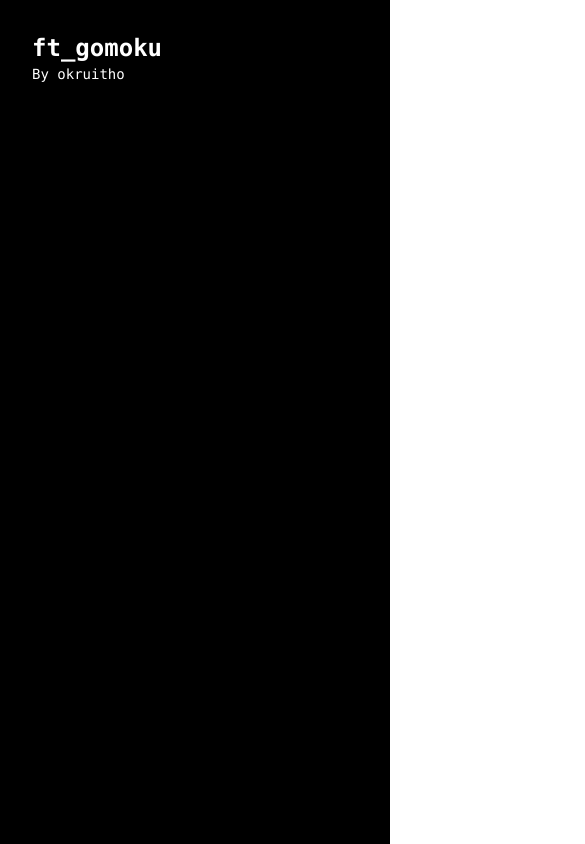
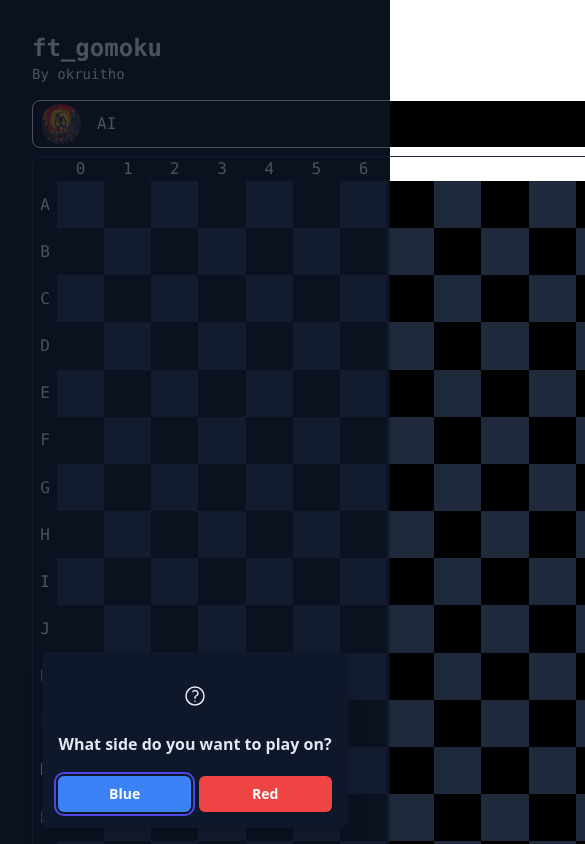
Before and after one commit to Alpha1337k/ft_gomoku, a Vue app in the folder frontend/: page /bot in a window 390 px wide. Shown: the top 844 px of the page, 585 px wide, since content can reach past the window. Built offline with nearby package versions, Linux system fonts and the light colour scheme; no server answers.

Commit message:
Feat: first start at bot screen

```diff
--- /dev/null
+++ b/frontend/src/components/ChooseSideModal.vue
@@ -0,0 +1,69 @@
+<template>
+	<TransitionRoot as="template" :show="open">
+		<Dialog as="div" class="relative z-10">
+			<TransitionChild
+				as="template"
+				enter="ease-out duration-300"
+				enter-from="opacity-0"
+				enter-to="opacity-100"
+				leave="ease-in duration-200"
+				leave-from="opacity-100"
+				leave-to="opacity-0"
+			>
+				<div class="fixed inset-0 bg-slate-900 bg-opacity-75 transition-opacity" />
+			</TransitionChild>
+
+			<div class="fixed inset-0 z-10 w-screen overflow-y-auto">
+				<div class="flex min-h-full items-end justify-center p-4 text-center sm:items-center sm:p-0">
+					<TransitionChild
+						as="template"
+						enter="ease-out duration-300"
+						enter-from="opacity-0 translate-y-4 sm:translate-y-0 sm:scale-95"
+						enter-to="opacity-100 translate-y-0 sm:scale-100"
+						leave="ease-in duration-200"
+						leave-from="opacity-100 translate-y-0 sm:scale-100"
+						leave-to="opacity-0 translate-y-4 sm:translate-y-0 sm:scale-95"
+					>
+						<DialogPanel
+							class="relative transform overflow-hidden rounded-lg bg-slate-900 px-4 pb-4 pt-5 text-left shadow-xl transition-all sm:my-8 sm:w-full sm:max-w-sm sm:p-6"
+						>
+							<div>
+								<div
+									class="mx-auto flex h-12 w-12 items-center justify-center rounded-full"
+								>
+									<QuestionMarkCircleIcon class="h-6 w-6 text-slate-200" />
+								</div>
+								<div class="mt-3 text-center sm:mt-5">
+									<DialogTitle as="h3" class="text-base font-semibold leading-6 text-slate-200">What side do you want to play on?</DialogTitle>
+								</div>
+							</div>
+							<div class="mt-5 sm:mt-6 flex space-x-2">
+								<AppButton @click="$emit('chosen', Piece.Max)" class="!bg-blue-500">
+									Blue
+								</AppButton>
+								<AppButton @click="$emit('chosen', Piece.Min)" class="!bg-red-500">
+									Red
+								</AppButton>
+							</div>
+						</DialogPanel>
+					</TransitionChild>
+				</div>
+			</div>
+		</Dialog>
+	</TransitionRoot>
+</template>
+
+<script setup lang="ts">
+import { QuestionMarkCircleIcon } from '@heroicons/vue/24/outline';
+import { Dialog, DialogPanel, DialogTitle, TransitionChild, TransitionRoot } from "@headlessui/vue";
+import { Piece } from '@/stores/GameState';
+import AppButton from './AppButton.vue';
+
+
+const emit = defineEmits(['chosen']);
+const props = defineProps<{
+	open: boolean
+}>()
+
+
+</script>
--- a/frontend/src/components/SidePanel.vue
+++ b/frontend/src/components/SidePanel.vue
@@ -3,14 +3,14 @@
 		<div class="bg-slate-900 p-4 rounded-t-lg border-slate-900 border-lg flex justify-between">
 			<div>
 				<h2 v-if="props.moves.length == 0" class="font-semibold">Move to get started</h2>
-				<h2 v-else-if="gameState.currentState.score < 0" class="bg-slate-950 min-w-10 max-w-20 w-fit rounded text-sm px-1 text-slate-300">
-					{{ gameState.currentState.score.toPrecision(3).substring(0, 4) }}
+				<h2 v-else-if="score < 0" class="bg-slate-950 min-w-10 max-w-20 w-fit rounded text-sm px-1 text-slate-300">
+					{{ score.toPrecision(3).substring(0, 4) }}
 				</h2>
-				<h2 v-else-if="gameState.currentState.score == 0" class="bg-slate-900 min-w-10 max-w-20 w-fit rounded text-sm px-1">
-					{{ gameState.currentState.score.toPrecision(3).substring(0, 4) }}
+				<h2 v-else-if="score == 0" class="bg-slate-900 min-w-10 max-w-20 w-fit rounded text-sm px-1">
+					{{ score.toPrecision(3).substring(0, 4) }}
 				</h2>
-				<h2 v-else-if="gameState.currentState.score > 0" class="bg-slate-300 text-black min-w-10 max-w-20 w-fit rounded text-sm px-1">
-					+{{ gameState.currentState.score.toPrecision(3).substring(0, 4) }}
+				<h2 v-else-if="score > 0" class="bg-slate-300 text-black min-w-10 max-w-20 w-fit rounded text-sm px-1">
+					+{{ score.toPrecision(3).substring(0, 4) }}
 				</h2>
 			</div>
 			<div class="flex-1 mx-2 text-sm" v-if="gameState.currentState.predictedMoves[0]">
@@ -46,7 +46,7 @@
 						{{ getHumanPosition(move[1]) }}
 					</p>
 				</div>
-				<p class="text-xs text-slate-600">{{ moves.responseTime?.toFixed(0) || "?" }} ms</p>
+				<p class="text-xs text-slate-600">{{ move.responseTime?.toFixed(0) || "?" }} ms</p>
 			</div>
 		</div>
 
@@ -100,11 +100,11 @@ import Slider from "@/components/Slider.vue";
 
 const props = defineProps<{
 	moves: Move[];
+	score: number
 }>();
 
 const gameState = useGameStateStore();
 
-console.log(gameState.currentState.score);
 
 function getIdxColor(idx: number) {
 	if (idx < 5) {
--- a/frontend/src/views/AgainstBot.vue
+++ b/frontend/src/views/AgainstBot.vue
@@ -1 +1,172 @@
-<template></template>
+<template>
+	<div class="flex justify-between space-x-4 my-4">
+		<div class="w-min space-y-2">
+			<PlayerBanner :active-turn="userLoading" :player-type="Piece.Min"
+				:playerName="player == Piece.Min ? 'Player' : 'AI'" :captures="captures[1]">
+				<UserIcon v-if="player == Piece.Min" class="h-7 w-10"></UserIcon>
+				<img v-else src="/robot1.png" class="h-10 rounded-full"/>
+			</PlayerBanner>
+			<GoBoard
+				:board-positions="gameBoard"
+				:is-loading="false"
+				:current-player="player"
+				:invalid-moves="invalidMoves || []"
+				:suggested-move="hint"
+				@move-chosen="handleMoveSet"
+				class="border border-slate-800 rounded-lg"
+			>
+			</GoBoard>
+			<PlayerBanner :active-turn="userLoading" :player-type="Piece.Max" :captures="captures[0]"
+				:playerName="player == Piece.Max ? 'Player' : 'AI'">
+					<UserIcon v-if="player == Piece.Max" class="h-7 w-10"></UserIcon>
+					<img v-else src="/robot1.png" class="h-10 rounded-full"/>
+			</PlayerBanner>
+		</div>
+		<SidePanel
+			:moves="moves"
+			:score="score"
+		>
+
+			<template #bottom>
+				<AppButton :disabled="hintLoading" @click="loadHint" class="bg-slate-900 transition rounded-t-none h-12 !text-base items-center">
+					{{ hintLoading ? 'loading..' : 'Request hint' }}
+				</AppButton>
+			</template>
+		</SidePanel>
+	</div>
+	<ChooseSideModal @chosen="setPlayer" :open="modalDisplay == 'colorSelect'"></ChooseSideModal>
+	<EndScreenModal @new-game="reloadGame" :open="modalDisplay == 'max'" :player="Piece.Max" player-name="Blue"> </EndScreenModal>
+	<EndScreenModal @new-game="reloadGame" :open="modalDisplay == 'min'" :player="Piece.Min" player-name="Red"> </EndScreenModal>
+</template>
+
+<script setup lang="ts">
+import GoBoard from "@/components/GoBoard.vue";
+import PlayerBanner from "@/components/PlayerBanner.vue";
+import SidePanel from "@/components/SidePanel.vue";
+import EndScreenModal from "@/components/EndScreenModal.vue";
+import { type Move, Piece, type Board, useGameStateStore, type HotseatResponse, type CalculationResponse } from "@/stores/GameState";
+import { UserIcon } from "@heroicons/vue/24/outline";
+import { computed, ref } from "vue";
+import AppButton from "@/components/AppButton.vue";
+import ChooseSideModal from "@/components/ChooseSideModal.vue";
+
+const gameBoard = ref<Board>({});
+const score = ref(0);
+const player = ref<Piece>(Piece.Max);
+const moves = ref<Move[]>([]);
+const gameState = useGameStateStore();
+const captures = ref<[number, number]>([0, 0]);
+const invalidMoves = ref<number[]>();
+const modalDisplay = ref<"" | "colorSelect" | "max" | "min">('colorSelect');
+const hint = ref<number>();
+const hintLoading = ref(false);
+const aiLoading = ref(false);
+const userLoading = computed(() => {
+	if (aiLoading.value == true) {
+		return player.value == Piece.Max ? Piece.Min : Piece.Max;
+	}
+	return player.value == Piece.Max ? Piece.Max : Piece.Min;
+})
+
+
+function setPlayer(p: Piece) {
+	player.value = p;
+	modalDisplay.value = ''
+
+	if (p == Piece.Min) {
+		handleMoveSet();
+	}
+}
+
+function reloadGame() {
+	gameBoard.value = {};
+	player.value = Piece.Max;
+	captures.value = [0, 0];
+	invalidMoves.value = [];
+	moves.value = [];
+	modalDisplay.value = "";
+}
+
+async function loadHint() {
+	hintLoading.value = true;
+
+	const calculationResponse = await gameState.ws.sendMessage<CalculationResponse>('calculate', {
+		board: gameBoard.value,
+		depth: 5,
+		captures: captures.value,
+		player: player.value,
+	});
+
+	hintLoading.value = false;
+
+	const move = calculationResponse.moves.shift()!;
+
+	hint.value = move.position.x + move.position.y * 19;
+}
+
+async function loadInvalidMoves() {
+	invalidMoves.value = undefined;
+	const moves: { x: number; y: number }[] = await gameState.ws.sendMessage("inv_moves", {
+		board: gameBoard.value,
+		player: player.value,
+	});
+
+	invalidMoves.value = moves.map((x) => x.x + x.y * 19);
+}
+
+
+gameState.ws.emitter.on("boardUpdate", (b: any) => {
+	if (aiLoading.value) {
+		gameBoard.value = gameState.parseBoard(b.board.data);
+		captures.value = b.captures;
+	}
+});
+
+async function handleMoveSet(pos?: number) {
+	hint.value = undefined;
+
+	aiLoading.value = true;
+	const timerStart = performance.now();
+	const newState = await gameState.ws.sendMessage<CalculationResponse>("calculate", {
+		board: gameBoard.value,
+		in_move: pos ? {
+			x: pos % 19,
+			y: Math.floor(pos / 19),
+		} : undefined,
+		depth: 5,
+		player: player.value == Piece.Max ? Piece.Max : Piece.Min,
+		captures: captures.value,
+	});
+	const timerEnd = performance.now();
+	aiLoading.value = false;
+
+	const aiMove = newState.moves.shift()!;
+
+	score.value = newState.score;
+
+	if (player.value == Piece.Max) {
+		moves.value.push({
+			"0": pos,
+			"1": aiMove.position.x + aiMove.position.y * 19,
+			responseTime: timerEnd - timerStart
+		});
+	} else {
+		if (pos)
+			moves.value[moves.value.length - 1][1] = pos;
+
+		moves.value.push({
+			"0": aiMove.position.x + aiMove.position.y * 19,
+			responseTime: timerEnd - timerStart
+		});
+	}
+
+	await loadInvalidMoves();
+
+	if (newState.score == 1234) {
+		modalDisplay.value = "max";
+	} else if (newState.score == -1234) {
+		modalDisplay.value = "min";
+	}
+}
+
+</script>
```
